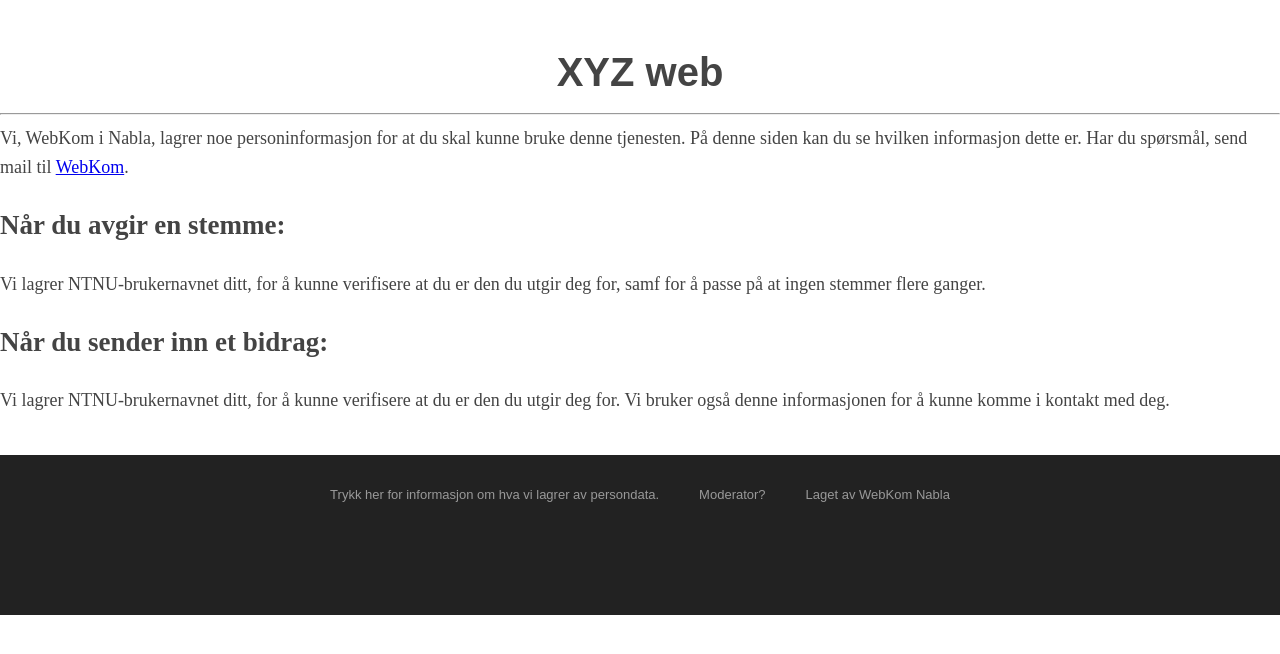
After one commit to Nabla-NTNU/xyz_web, a Django app: page /personal-information/ in a window 1280 px wide. The commit adds this page. Shown: the top 654 px of the page. Run offline with Django 3.2, Linux system fonts and the light colour scheme; some libraries are stand-ins or nearby versions.

Commit message:
Can't remember everything
Adds personal info page
Includes contribution name in vote list

```diff
--- a/contributions/models.py
+++ b/contributions/models.py
@@ -79,7 +79,7 @@ class Contribution(ConfirmationMixin, models.Model):
     html-embeded player of the video, through the method `video_player`.
     """
 
-    name = models.CharField(max_length=50)
+    name = models.CharField("Innslagets navn", max_length=50)
     video_link = models.URLField(help_text="Lenke til Vimeo eller YouTube video.")
     description = models.TextField()
     approved = models.BooleanField(default=False)
--- a/contributions/templates/contributions/input_option_reversed.html
+++ b/contributions/templates/contributions/input_option_reversed.html
@@ -1,2 +1,5 @@
 {# This is almost the same as built in input_option.html, but order of label and input is reversed. #}
-{% if widget.wrap_label %}<label{% if widget.attrs.id %} for="{{ widget.attrs.id }}"{% endif %}>{{ widget.label }} {% endif %}{% include "django/forms/widgets/input.html" %}<span class="checkmark"></span> {% if widget.wrap_label %}</label>{% endif %}
+{% if widget.wrap_label %}<label{% if widget.attrs.id %} for="{{ widget.attrs.id }}"{% endif %}>{{ widget.label }}{% endif %}
+{% include "django/forms/widgets/input.html" %}
+<span class="checkmark"></span>
+{% if widget.wrap_label %}</label>{% endif %}
--- a/templates/base.html
+++ b/templates/base.html
@@ -8,6 +8,11 @@
              text-align: center;
              margin: 0;
              font-size: 40px;
+         }
+
+         .title a {
+             text-decoration: none;
+             color: inherit;
          }
 
          footer {
@@ -100,7 +105,8 @@
              display: block;
          }
 
-         .name {
+         .contribution--name {
+             display: block;
              text-align: center;
          }
 
@@ -113,14 +119,14 @@
     <body>
         <div id="wrapper" >
             <header>
-                <h1 class="title">XYZ web</h1>
+                <h1 class="title"><a href="{% url 'vote' %}">XYZ web</a></h1>
             </header>
             <hr />
             {% block content %}
             {% endblock content %}
         </div> <!-- #wrapper -->
         <footer>
-            <a href="" class="footnote">Trykk her for <informasj></informasj>on hva vi lagrer av persondata.</a>
+            <a href="{% url 'personal-information' %}" class="footnote">Trykk her for informasjon om hva vi lagrer av persondata.</a>
             <a href="{% url 'approve' %}" class="footnote">Moderator?</a>
             <span class="footnote">Laget av WebKom Nabla</span>
         </footer>
--- /dev/null
+++ b/templates/personal_info.html
@@ -0,0 +1,13 @@
+{% extends "base.html" %}
+
+{% block content %}
+Vi, WebKom i Nabla, lagrer noe personinformasjon for at du skal kunne bruke denne tjenesten.
+På denne siden kan du se hvilken informasjon dette er. Har du spørsmål, send mail til <a href="mailto:webkom@mai.nabla.no">WebKom</a>.
+<br />
+<h2>Når du avgir en stemme:</h2>
+Vi lagrer NTNU-brukernavnet ditt, for å kunne verifisere at du er den du utgir deg for, samf for å passe på at ingen stemmer flere ganger.
+
+<h2>Når du sender inn et bidrag:</h2>
+Vi lagrer NTNU-brukernavnet ditt, for å kunne verifisere at du er den du utgir deg for.
+Vi bruker også denne informasjonen for å kunne komme i kontakt med deg.
+{% endblock content %}
--- a/xyz_web/urls.py
+++ b/xyz_web/urls.py
@@ -16,9 +16,13 @@ Including another URLconf
 from django.contrib import admin
 from django.urls import path, include
 from django.contrib.auth import views as auth_views
+from django.views.generic import TemplateView
 
 urlpatterns = [
     path('admin/', admin.site.urls),
+    path('personal-information/',
+         TemplateView.as_view(template_name="personal_info.html"),
+         name='personal-information'),
     path('', include("contributions.urls")),
     path('accounts/login/', auth_views.LoginView.as_view()),
 ]
```
Also changed, not shown: contributions/views.py (+5 -2 lines).
